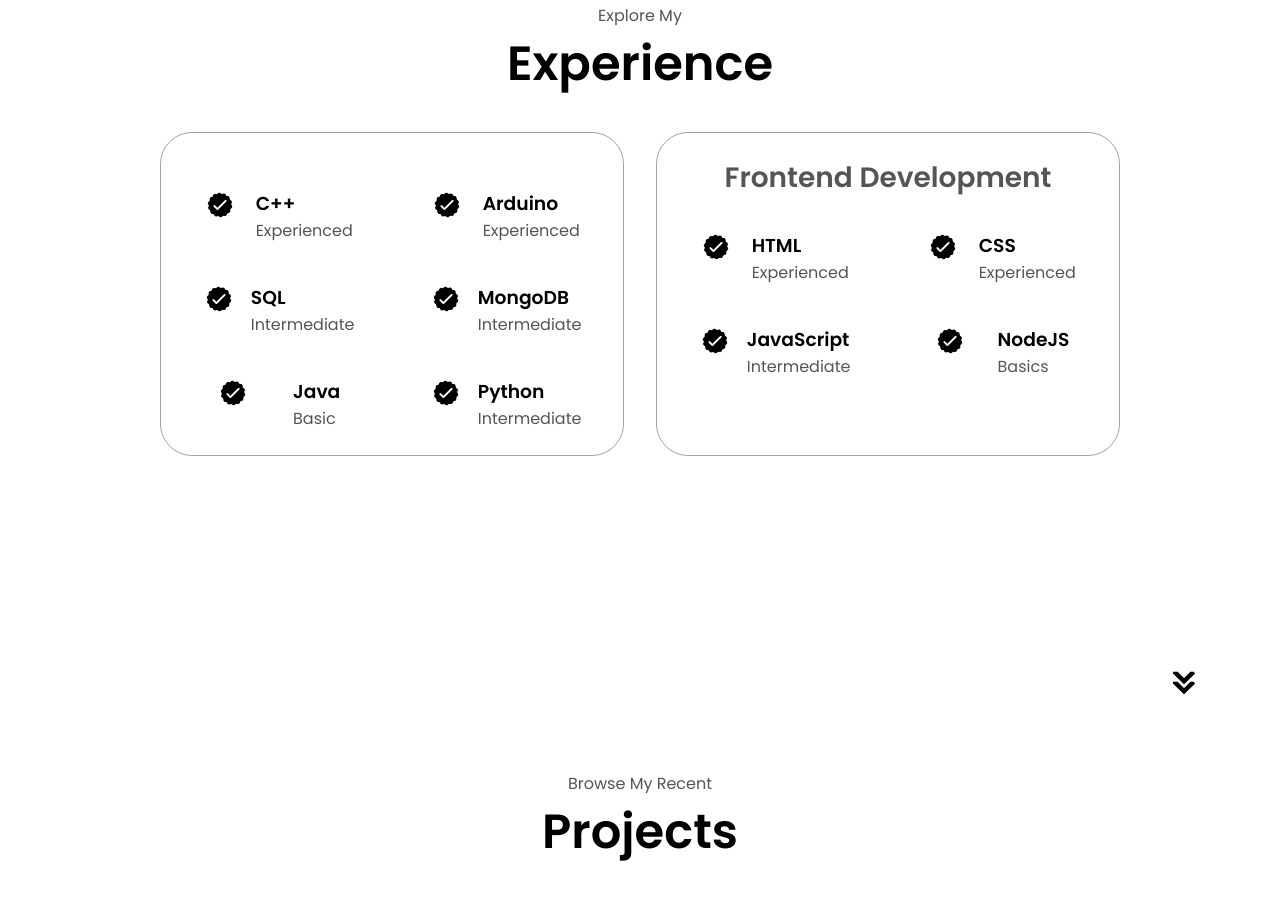
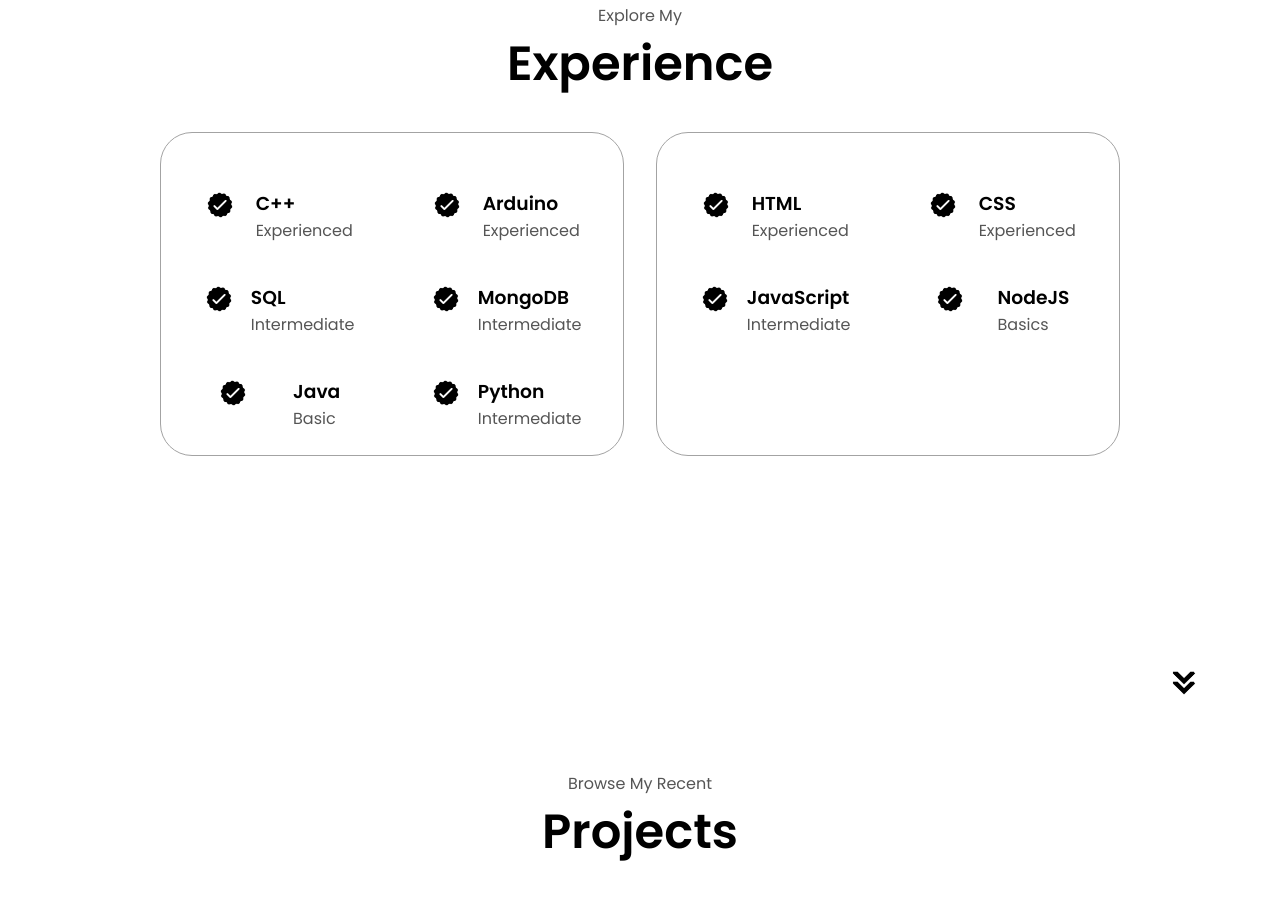
Before and after one commit to kavyaa-kk/portfolio, a plain HTML site: page index.html in a window 1280 px wide. Shown: the part 1693-2590 px from the top of the page. Drawn offline with Linux system fonts and the light colour scheme.

Commit message:
Update index.html

```diff
--- a/index.html
+++ b/index.html
@@ -194,7 +194,7 @@
             </div>
           </div>
           <div class="details-container">
-            <h2 class="experience-sub-title">Frontend Development</h2>
+            <h2 class="experience-sub-title"></h2>
             <div class="article-container">
               <article>
                 <img
```
